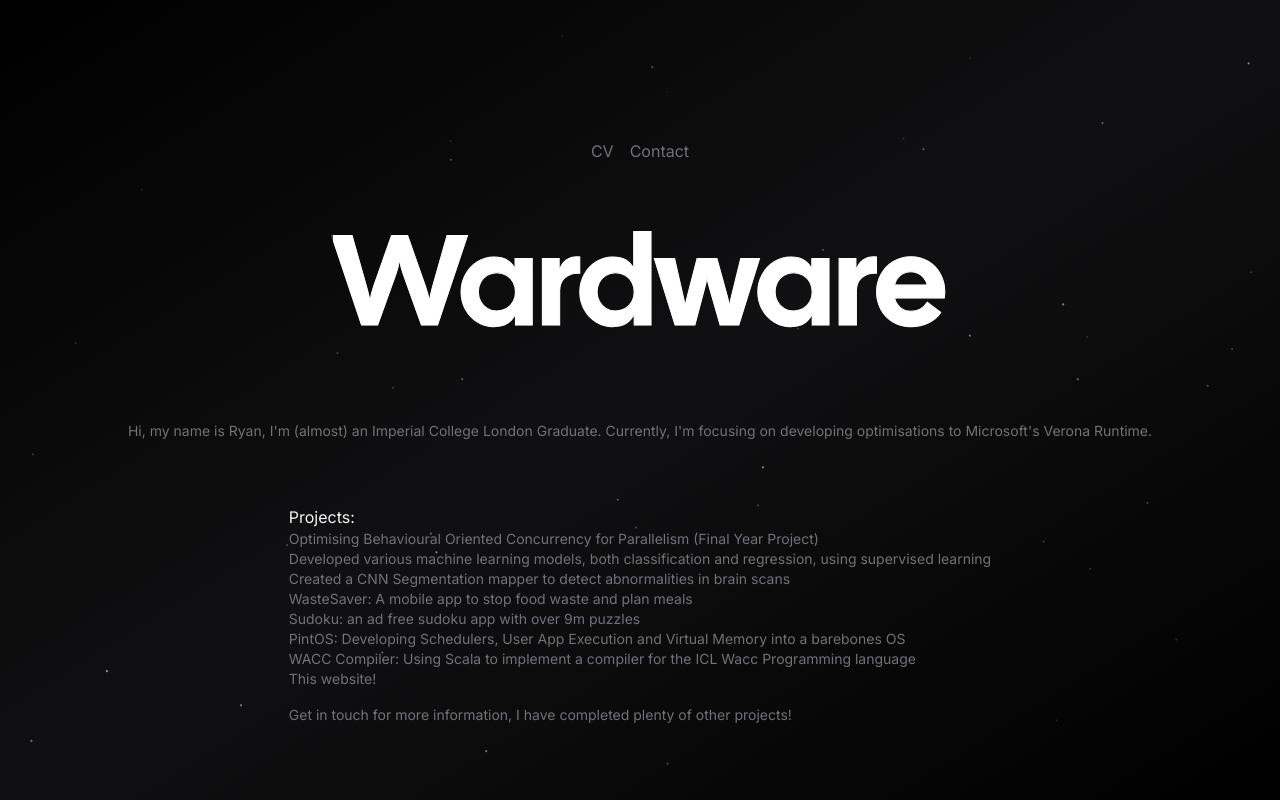
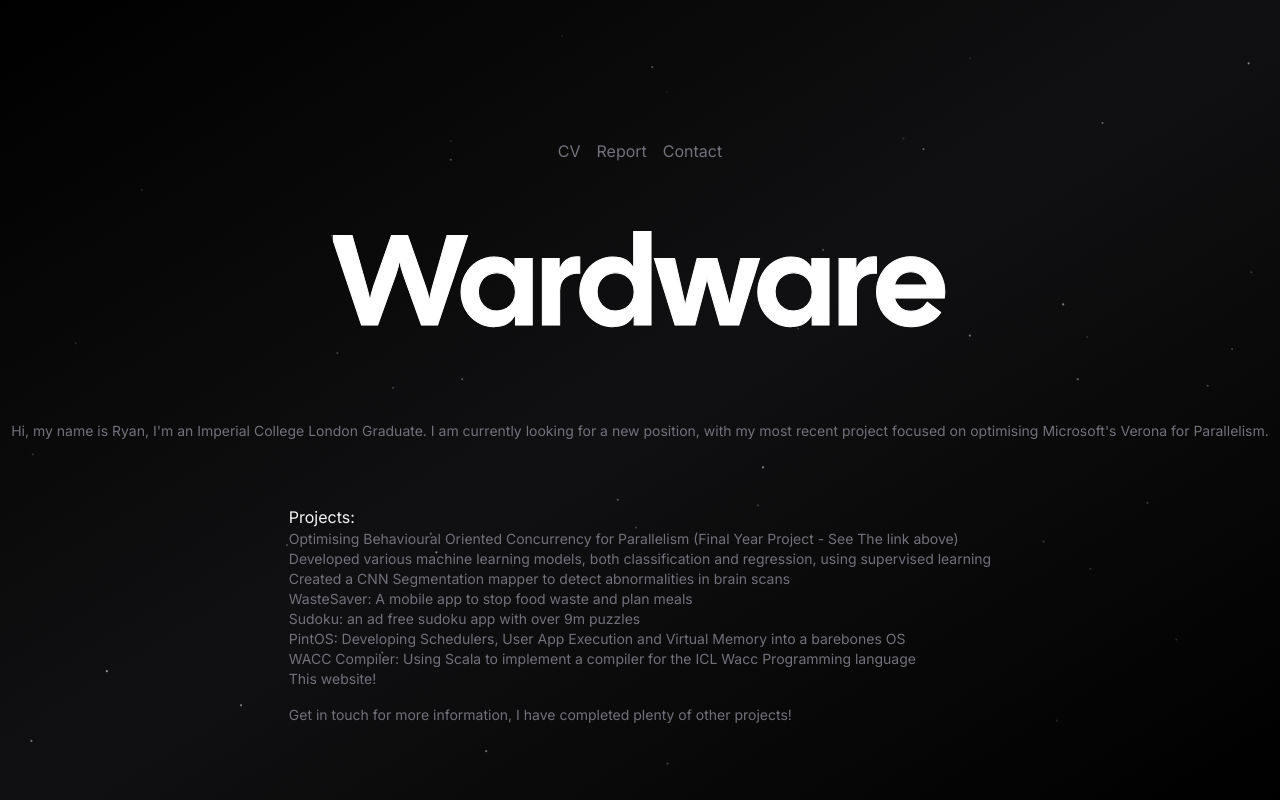
Before and after one commit to WardSoftware/wardware, a Next.js app: page / in a window 1280 px wide. Built offline with nearby package versions, Linux system fonts and the light colour scheme; no server answers; what tailwindcss-debug-screens would draw is missing.

Commit message:
feat: [rlw20] - Added report to site

```diff
--- a/app/page.tsx
+++ b/app/page.tsx
@@ -24,6 +24,14 @@ export default function Home() {
 					>
 						CV
 					</a>
+					<a download
+						href="/report.pdf"
+						target="_blank"
+						rel="noopener noreferrer"
+						className="text-m b-black rounded-xl duration-500 text-zinc-500 hover:text-zinc-300"
+					>
+						Report
+					</a>
 					{navigation.map((item) => (
 						<Link
 							key={item.href}
@@ -47,13 +55,13 @@ export default function Home() {
 			<div className="hidden w-screen h-px animate-glow md:block animate-fade-right bg-gradient-to-r from-zinc-300/0 via-zinc-300/50 to-zinc-300/0" />
 			<div className="my-16 text-center animate-fade-in">
 				<h2 className="text-sm text-zinc-500 ">
-					Hi, my name is Ryan, I'm (almost) an Imperial College London Graduate. Currently, I'm focusing on developing optimisations to Microsoft's Verona Runtime.
+					Hi, my name is Ryan, I'm an Imperial College London Graduate. I am currently looking for a new position, with my most recent project focused on optimising Microsoft's Verona for Parallelism.
 				</h2>
 			</div>
 			<div className="animate-fade-in">
 				<h1 className="text-l text-zinc-100">Projects:</h1>
 				<ul>
-					<p className={styles.project}>Optimising Behavioural Oriented Concurrency for Parallelism (Final Year Project)</p>
+					<p className={styles.project}>Optimising Behavioural Oriented Concurrency for Parallelism (Final Year Project - See The link above)</p>
 					<p className={styles.project}>Developed various machine learning models, both classification and regression, using supervised learning</p>
 					<p className={styles.project}>Created a CNN Segmentation mapper to detect abnormalities in brain scans</p>
 
```
Also changed, not shown: 1 other file (tests, documents, lock files or other folders).
